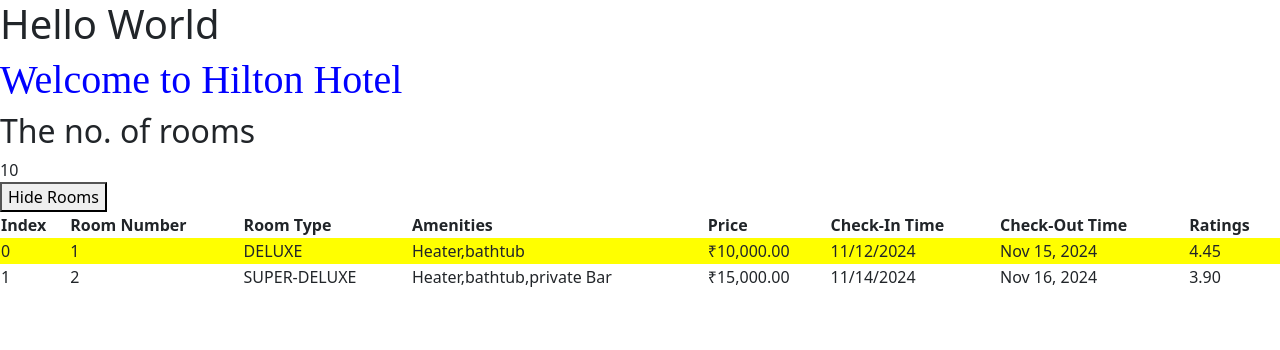
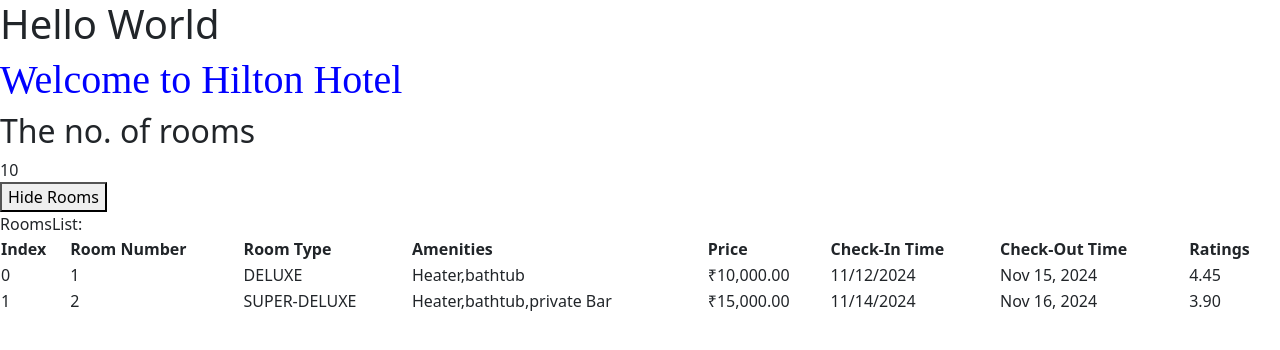
Before and after one commit to latecomer04/angular-learning, an Angular app: page / in a window 1280 px wide. Shown: the top 350 px of the page. Built offline with nearby package versions, Linux system fonts and the light colour scheme.

Commit message:
@Input() changes

```diff
--- /dev/null
+++ b/src/app/room-list/room-list.component.html
@@ -0,0 +1,47 @@
+<!-- Json pipel -> converts data to json , somtimes useful for debugging
+ should always be used in dev , not for prod -->
+<!-- <h3>Room List : {{roomList | json }}</h3> -->
+
+RoomsList:
+<table class="table">
+  <tr>
+    <th>Index</th>
+    <th>Room Number</th>
+    <th>Room Type</th>
+    <th>Amenities</th>
+    <th>Price</th>
+    <th>Check-In Time</th>
+    <th>Check-Out Time</th>
+    <th>Ratings</th>
+  </tr>
+  <tr
+    *ngFor="
+      let room of rooms | slice : 0 : 2;
+      let i = index;
+      let e = even;
+      let o = odd
+    "
+    [ngClass]="e ? 'even' : 'odd'"
+  >
+    <td>{{ i }}</td>
+    <td>{{ room.roomNumber }}</td>
+    <td>{{ room.roomType | uppercase }}</td>
+    <td>{{ room.amenities | titlecase }}</td>
+    <td>{{ room.price | currency : "INR" }}</td>
+    <td>{{ room.checkinTime | date : "M/d/y" }}</td>
+    <td>{{ room.checkoutTime | date }}</td>
+    <td>{{ room.rating | number : "1.2-2" }}</td>
+    <!-- syntax for number pipe is -> numberOfDigitsBeforeDecimal.minNumberOfDigitsAfterDecimal-maxNumberOfDigitsAfterDecimal -->
+  </tr>
+</table>
+
+<!-- there is slice pipe as well, to do slice on array .
+   syntax : <tr *ngFor="let room of roomList | slice:0:2; let i = index; let e = even; let o = odd;"
+    [ngClass]="e? 'even':'odd'">
+    slice:0:2 -> 0 is start and 2 is end (not inclusive)
+   -->
+
+<!-- one more pipe is percent pipe.
+    converts whole number to percent  => 1 ==> 100 percent, 2 ==> 200 percent etc.
+    syntax : <td>{{ room.roomNumber | percent}}</td>
+    -->
--- /dev/null
+++ b/src/app/room-list/room-list.component.ts
@@ -0,0 +1,20 @@
+import { CommonModule } from '@angular/common';
+import { Component, CUSTOM_ELEMENTS_SCHEMA, Input, OnInit } from '@angular/core';
+import { RoomList } from '../rooms/room';
+
+@Component({
+  selector: 'hinv-room-list',
+  standalone: true,
+  imports: [CommonModule],
+  templateUrl: './room-list.component.html',
+  styleUrl: './room-list.component.scss'
+})
+
+export class RoomListComponent implements OnInit {
+
+  @Input() rooms:RoomList[]=[];
+
+  ngOnInit(): void {
+
+  }
+}
--- a/src/app/rooms/rooms.component.html
+++ b/src/app/rooms/rooms.component.html
@@ -28,46 +28,6 @@
 The ?? operator in TypeScript and JavaScript is called the nullish coalescing operator.
 It provides a default value when the left-hand side operand is null or undefined.
 -->
-<div *ngIf="(rooms?.availableRooms ?? 0) > 0">RoomsList:</div>
-
-
-<!-- Json pipel -> converts data to json , somtimes useful for debugging
- should always be used in dev , not for prod -->
- <!-- <h3>Room List : {{roomList | json }}</h3> -->
-
-
-<table class="table">
-  <tr>
-    <th>Index</th>
-    <th>Room Number</th>
-    <th>Room Type</th>
-    <th>Amenities</th>
-    <th>Price</th>
-    <th>Check-In Time</th>
-    <th>Check-Out Time</th>
-    <th>Ratings </th>
-  </tr>
-  <tr *ngFor="let room of roomList | slice:0:2; let i = index; let e = even; let o = odd;"
-  [ngClass]="e? 'even':'odd'">
-    <td>{{ i }}</td>
-    <td>{{ room.roomNumber }}</td>
-    <td>{{ room.roomType | uppercase }}</td>
-    <td>{{ room.amenities | titlecase }}</td>
-    <td>{{ room.price | currency : 'INR' }}</td>
-    <td>{{ room.checkinTime | date : 'M/d/y'}}</td>
-    <td>{{ room.checkoutTime | date}}</td>
-    <td>{{ room.rating | number : '1.2-2' }}</td>
-    <!-- syntax for number pipe is -> numberOfDigitsBeforeDecimal.minNumberOfDigitsAfterDecimal-maxNumberOfDigitsAfterDecimal -->
-  </tr>
-</table>
-
-<!-- there is slice pipe as well, to do slice on array .
- syntax : <tr *ngFor="let room of roomList | slice:0:2; let i = index; let e = even; let o = odd;"
-  [ngClass]="e? 'even':'odd'">
-  slice:0:2 -> 0 is start and 2 is end (not inclusive)
- -->
-
- <!-- one more pipe is percent pipe.
-  converts whole number to percent  => 1 ==> 100 percent, 2 ==> 200 percent etc.
-  syntax : <td>{{ room.roomNumber | percent}}</td>
-  -->
+<div *ngIf="(rooms?.availableRooms ?? 0) > 0">
+  <hinv-room-list [rooms]="roomList"></hinv-room-list>
+</div>
--- a/src/app/rooms/rooms.component.ts
+++ b/src/app/rooms/rooms.component.ts
@@ -1,12 +1,13 @@
 import { Component, OnInit , NgModule} from '@angular/core';
 import { Room, RoomList } from './room';
 import { CommonModule } from '@angular/common';
+import { RoomListComponent } from '../room-list/room-list.component';
 
 
 @Component({
   selector: 'hinv-rooms',
   standalone: true,
-  imports: [CommonModule],
+  imports: [CommonModule,RoomListComponent],
   templateUrl: './rooms.component.html',
   styleUrl: './rooms.component.scss'
 })
@@ -17,12 +18,20 @@
   hideRooms : boolean = false;
   rooms : Room = {
     totalRooms:20,
-    availableRooms: 0,
+    availableRooms: 1,
     bookedRooms: 10
   }
 
+  roomList:RoomList[] =[]
 
-  roomList:RoomList[] =[
+  constructor(){}
+
+  toggle(){
+    this.hideRooms=!this.hideRooms;
+  }
+
+  ngOnInit(): void {
+    this.roomList = [
       {
         roomNumber:1,
         roomType:"Deluxe",
@@ -53,13 +62,6 @@
         checkoutTime: new Date('15-nov-2024'),
         rating:4
       }
-
     ]
-
-  constructor(){}
-
-  toggle(){
-    this.hideRooms=!this.hideRooms;
   }
-  ngOnInit(): void {}
 }
```
Also changed, not shown: src/app/room-list/room-list.component.scss (added), 1 other file (tests, documents, lock files or other folders). Lines whose indentation alone changed are shown as unchanged.
